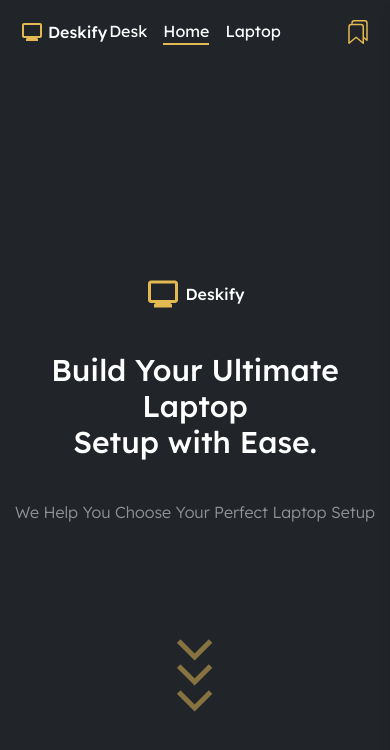
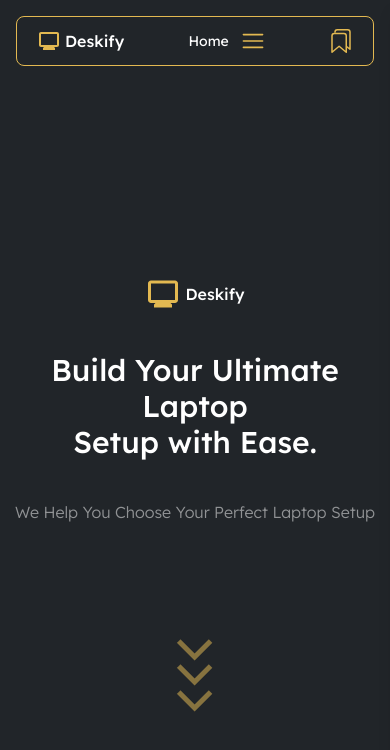
Before and after one commit to kanaee-cloud/deskify-fe, a React (Create React App) app: page / in a window 390 px wide. Shown: the top 750 px of the page. Built offline with nearby package versions, Linux system fonts and the light colour scheme.

Commit message:
responsive navbar

```diff
--- a/src/components/Navbar.jsx
+++ b/src/components/Navbar.jsx
@@ -2,17 +2,34 @@ import React, { useEffect, useState } from "react";
 import { NavLink, useLocation } from "react-router-dom";
 import { MdMonitor } from "react-icons/md";
 import { IoBookmarksOutline } from "react-icons/io5";
+// import { Menu, X } from "lucide-react";
 import Bookmark from "./Bookmark";
+import { FaTimes } from "react-icons/fa";
+import { RxHamburgerMenu } from "react-icons/rx";
 
 const Navbar = () => {
-  const [isScrolled, setIsScrolled] = useState(false);
+  const [isSticky, setIsSticky] = useState(false);
   const [isBookmarkOpen, setIsBookmarkOpen] = useState(false);
+  const [isMenuOpen, setIsMenuOpen] = useState(false);
   const location = useLocation();
+
+  // Get current route name
+  const getCurrentRouteName = () => {
+    switch (location.pathname) {
+      case '/desk':
+        return 'Desk';
+      case '/':
+        return 'Home';
+      case '/laptops':
+        return 'Laptop';
+      default:
+        return '';
+    }
+  };
 
   useEffect(() => {
     const handleScroll = () => {
-      const scrollThreshold = window.innerHeight > 0;
-      setIsScrolled(window.scrollY > scrollThreshold);
+      setIsSticky(window.scrollY > 0);
     };
 
     window.addEventListener("scroll", handleScroll);
@@ -22,29 +39,52 @@ const Navbar = () => {
   }, []);
 
   const getNavLinkClass = (href) => {
-    return `text-white ${
-      location.pathname === href
-        ? "border-b-2 border-accent"
-        : "border-b-2 border-transparent hover:border-accent transition-all ease-in-out duration-200"
-    }`;
+    const baseClasses = "text-white w-full md:w-auto text-center";
+    const activeClasses = location.pathname === href
+      ? "border-b-2 border-accent"
+      : "border-b-2 border-transparent hover:border-accent transition-all duration-200";
+
+    return `${baseClasses} ${activeClasses}`;
+  };
+
+  const toggleMenu = () => {
+    setIsMenuOpen(!isMenuOpen);
   };
 
   return (
     <>
       <header
-        className={`
-          fixed top-0 left-0 right-0 z-50 transition-all duration-400 ease-in-out
-          ${isScrolled
-            ? "bg-primary/70 backdrop-blur-lg border border-accent rounded-lg m-3"
-            : "bg-transparent border-transparent mt-2 "}
-          flex items-center justify-between py-3 px-5
-        `}
+        className={`${
+          isSticky
+            ? "fixed top-0 left-0 right-0 bg-primary shadow-lg"
+            : "relative bg-transparent"
+        } border rounded-lg m-4 border-accent flex items-center justify-between py-3 px-5 z-50 transition-all duration-300`}
       >
         <div className="flex items-center">
           <MdMonitor size={24} className="text-accent" />
           <h1 className="md:text-lg ml-1 font-medium">Deskify</h1>
         </div>
-        <nav className="flex gap-x-4 absolute inset-x-0 mx-auto justify-center">
+
+        {/* Mobile Menu Section */}
+        <div className="md:hidden flex items-center gap-3">
+          {/* Current Route Name */}
+          <span className="text-white text-sm">{getCurrentRouteName()}</span>
+
+          {/* Menu Button */}
+          <button
+            onClick={toggleMenu}
+            className="z-50"
+          >
+            {isMenuOpen ? (
+              <FaTimes className="h-6 w-6 text-accent" />
+            ) : (
+              <RxHamburgerMenu className="h-6 w-6 text-accent" />
+            )}
+          </button>
+        </div>
+
+        {/* Desktop Navigation */}
+        <nav className="hidden md:flex gap-x-4 absolute inset-x-0 mx-auto justify-center">
           <NavLink to="/desk" className={getNavLinkClass("/desk")}>
             Desk
           </NavLink>
@@ -55,7 +95,44 @@ const Navbar = () => {
             Laptop
           </NavLink>
         </nav>
-        <button onClick={() => setIsBookmarkOpen(true)} className="cursor-pointer z-50">
+
+        {/* Mobile Navigation Dropdown with Animation */}
+        <div
+          className={`md:hidden absolute top-full left-0 right-0 mt-2 bg-primary border border-accent rounded-lg shadow-lg transform transition-all duration-300 ease-in-out origin-top ${
+            isMenuOpen
+              ? 'opacity-100 scale-y-100'
+              : 'opacity-0 scale-y-0 pointer-events-none'
+          }`}
+        >
+          <nav className="flex flex-col py-2">
+            <NavLink
+              to="/desk"
+              className={`${getNavLinkClass("/desk")} py-2 transform transition-all duration-200 hover:bg-accent/10`}
+              onClick={() => setIsMenuOpen(false)}
+            >
+              Desk
+            </NavLink>
+            <NavLink
+              to="/"
+              className={`${getNavLinkClass("/")} py-2 transform transition-all duration-200 hover:bg-accent/10`}
+              onClick={() => setIsMenuOpen(false)}
+            >
+              Home
+            </NavLink>
+            <NavLink
+              to="/laptops"
+              className={`${getNavLinkClass("/laptops")} py-2 transform transition-all duration-200 hover:bg-accent/10`}
+              onClick={() => setIsMenuOpen(false)}
+            >
+              Laptop
+            </NavLink>
+          </nav>
+        </div>
+
+        <button
+          onClick={() => setIsBookmarkOpen(true)}
+          className="cursor-pointer z-50"
+        >
           <IoBookmarksOutline size={24} className="text-accent" />
         </button>
       </header>
--- a/src/components/SidebarFilter.jsx
+++ b/src/components/SidebarFilter.jsx
@@ -1,8 +1,8 @@
 import React, { useState, useEffect, useMemo } from "react";
-import { PiMinusCircle } from "react-icons/pi";
-import { PiMinusCircleDuotone } from "react-icons/pi";
+// import { PiMinusCircle } from "react-icons/pi";
+// import { PiMinusCircleDuotone } from "react-icons/pi";
+// import { MdCompareArrows } from "react-icons/md";
 import { TbArrowsSort } from "react-icons/tb";
-import { MdCompareArrows } from "react-icons/md";
 import useComparisons from "../hooks/useComparisons";
 import { CiCircleMinus } from "react-icons/ci";
 
@@ -12,7 +12,7 @@ const SidebarFilter = ({ laptops, setFilteredLaptops, onCompare }) => {
   const [selectedRam, setSelectedRam] = useState([]);
   const [selectedBrands, setSelectedBrands] = useState([]);
   const { comparisons, removeComparison } = useComparisons();
-  const [hoveredIndex, setHoveredIndex] = useState(null);
+  // const [hoveredIndex, setHoveredIndex] = useState(null);
 
   const extractRamSize = (ramString) => {
     const match = ramString.match(/(\d+)GB/i);
```
